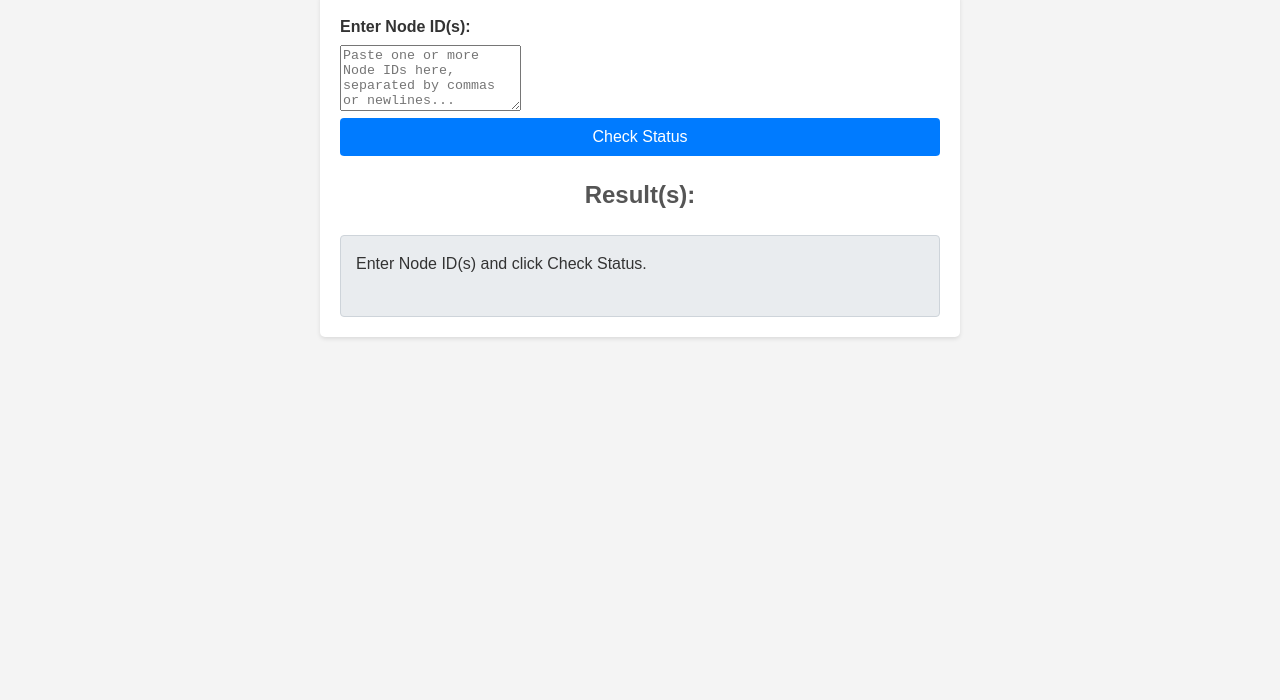
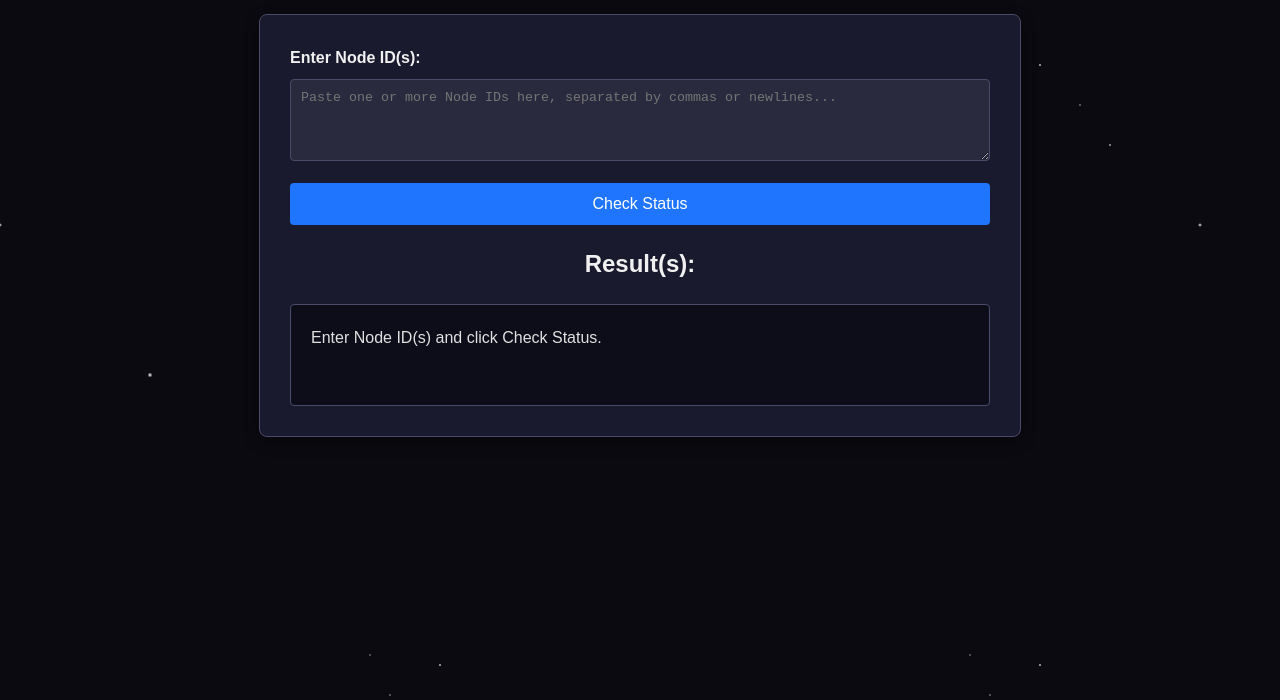
Before and after one commit to hveylen/realitynet-node-checker, a plain HTML site: page index.html in a window 1280 px wide. Shown: the part 100-800 px from the top of the page. Drawn offline with Linux system fonts and the light colour scheme.

Commit message:
Add dark mode and space background

```diff
--- a/style.css
+++ b/style.css
@@ -1,82 +1,146 @@
+/* Basic Reset & Dark Mode Variables */
+:root {
+    --bg-color: #0a0a10; /* Very dark blue/black */
+    --text-color: #e0e0e0; /* Light grey */
+    --container-bg: #1a1a2e; /* Darker container background */
+    --border-color: #4a4a6a;
+    --button-bg: #1f75fe;
+    --button-hover-bg: #0056b3;
+    --accent-color: #f0f0f0; /* For headings/labels */
+    --success-color: #28a745; /* Green for Ready */
+    --warning-color: #ffc107; /* Orange for other states */
+    --error-color: #dc3545; /* Red for errors */
+    --info-color: #adb5bd; /* Grey for not found */
+}
+
 body {
     font-family: sans-serif;
     line-height: 1.6;
-    margin: 20px;
-    background-color: #f4f4f4;
-    color: #333;
+    margin: 0; /* Remove default margin */
+    padding: 20px;
+    background-color: var(--bg-color);
+    color: var(--text-color);
+    overflow-x: hidden; /* Prevent horizontal scroll */
 }
 
+/* --- Animated Space Background --- */
+/* Uses multiple background layers with different sized 'stars' (radial gradients) */
+/* and animates their position to create a parallax effect */
+@keyframes move-stars {
+    from { background-position: 0 0; }
+    to { background-position: -10000px 5000px; } /* Adjust values for speed */
+}
+
+body::before { /* Use ::before to keep it behind content */
+    content: '';
+    position: fixed; /* Cover the whole viewport */
+    top: 0; left: 0; right: 0; bottom: 0;
+    z-index: -1; /* Place it behind everything else */
+    background:
+        /* Layer 1: Small, dense stars, moving fastest */
+        radial-gradient(1px 1px at 20px 30px, #eee, rgba(0,0,0,0)),
+        radial-gradient(1px 1px at 40px 70px, #fff, rgba(0,0,0,0)),
+        radial-gradient(1px 1px at 50px 160px, #ddd, rgba(0,0,0,0)),
+        radial-gradient(1.5px 1.5px at 90px 40px, #fff, rgba(0,0,0,0)),
+        radial-gradient(1px 1px at 130px 80px, #fff, rgba(0,0,0,0)),
+        radial-gradient(1.5px 1.5px at 160px 120px, #ddd, rgba(0,0,0,0)),
+        /* Layer 2: Medium stars, moving medium speed */
+        radial-gradient(2px 2px at 250px 200px, #eee, rgba(0,0,0,0)),
+        radial-gradient(2.5px 2.5px at 400px 350px, #fff, rgba(0,0,0,0)),
+        radial-gradient(2px 2px at 550px 100px, #ddd, rgba(0,0,0,0)),
+        /* Layer 3: Base dark color */
+        var(--bg-color);
+    background-repeat: repeat;
+    background-size: 600px 600px; /* Size of the repeating star pattern tile */
+    animation: move-stars 200s linear infinite; /* Adjust time for speed */
+}
+/* --- End Animated Space Background --- */
+
+
 .container {
-    background-color: #fff;
-    padding: 20px;
-    border-radius: 5px;
-    box-shadow: 0 2px 4px rgba(0, 0, 0, 0.1);
-    max-width: 600px;
+    position: relative; /* Ensure container stays above the ::before pseudo-element */
+    z-index: 1;
+    background-color: var(--container-bg);
+    padding: 30px; /* Increased padding */
+    border-radius: 8px;
+    box-shadow: 0 4px 15px rgba(0, 0, 0, 0.4);
+    max-width: 700px; /* Slightly wider for multiple results */
     margin: 20px auto; /* Center the container */
+    border: 1px solid var(--border-color);
 }
 
 h1, h2 {
-    color: #555;
-    text-align: center; /* Center headings */
+    color: var(--accent-color);
+    text-align: center;
 }
 
 label {
     display: block;
-    margin-bottom: 5px;
+    margin-bottom: 8px;
     font-weight: bold;
+    color: var(--accent-color);
 }
 
-input[type="text"] {
-    width: calc(100% - 22px); /* Adjust width considering padding/border */
+textarea { /* Changed from input[type="text"] */
+    width: calc(100% - 22px);
     padding: 10px;
     margin-bottom: 15px;
-    border: 1px solid #ccc;
+    border: 1px solid var(--border-color);
     border-radius: 4px;
+    background-color: #2a2a3e; /* Darker input background */
+    color: var(--text-color);
+    font-family: monospace; /* Good for IDs */
+    resize: vertical; /* Allow vertical resize */
 }
 
 button {
     display: block;
     width: 100%;
-    padding: 10px 15px;
-    background-color: #007bff;
+    padding: 12px 15px; /* Slightly larger button */
+    background-color: var(--button-bg);
     color: white;
     border: none;
     border-radius: 4px;
     cursor: pointer;
     font-size: 16px;
-    margin-bottom: 20px; /* Add space below button */
+    margin-bottom: 20px;
+    transition: background-color 0.2s ease; /* Smooth hover effect */
 }
 
-button:hover {
-    background-color: #0056b3;
+button:hover:not(:disabled) { /* Don't change color when disabled */
+    background-color: var(--button-hover-bg);
 }
 
-#resultArea {
-    margin-top: 10px;
-    padding: 15px;
-    background-color: #e9ecef;
-    border: 1px solid #ced4da;
-    border-radius: 4px;
-    min-height: 50px; /* Ensure it has some height */
-    word-wrap: break-word; /* Prevent long IDs from overflowing */
+button:disabled {
+    background-color: #555; /* Indicate disabled state */
+    cursor: not-allowed;
 }
 
-/* Add specific styles for status messages */
-.status-ready {
-    color: green;
-    font-weight: bold;
+
+#resultArea {
+    margin-top: 15px;
+    padding: 20px;
+    background-color: rgba(10, 10, 20, 0.8); /* Slightly transparent dark background */
+    border: 1px solid var(--border-color);
+    border-radius: 4px;
+    min-height: 60px;
+    word-wrap: break-word;
+    color: var(--text-color); /* Ensure text inside is light */
 }
 
-.status-waiting {
-    color: orange;
-    font-weight: bold;
+/* Separator for multiple results */
+.result-separator {
+    border: 0;
+    height: 1px;
+    background-color: var(--border-color);
+    margin: 20px 0;
 }
 
-.status-error {
-    color: red;
-    font-weight: bold;
-}
 
-.status-notfound {
-    color: #555;
-}
+/* Status message styles */
+.status-ready { color: var(--success-color); font-weight: bold; }
+.status-waiting { color: var(--warning-color); font-weight: bold; }
+.status-error { color: var(--error-color); font-weight: bold; }
+.status-notfound { color: var(--info-color); }
+.node-result { margin-bottom: 15px; } /* Add spacing between multiple node results */
+.node-result strong { color: var(--accent-color); } /* Make titles stand out */
```
